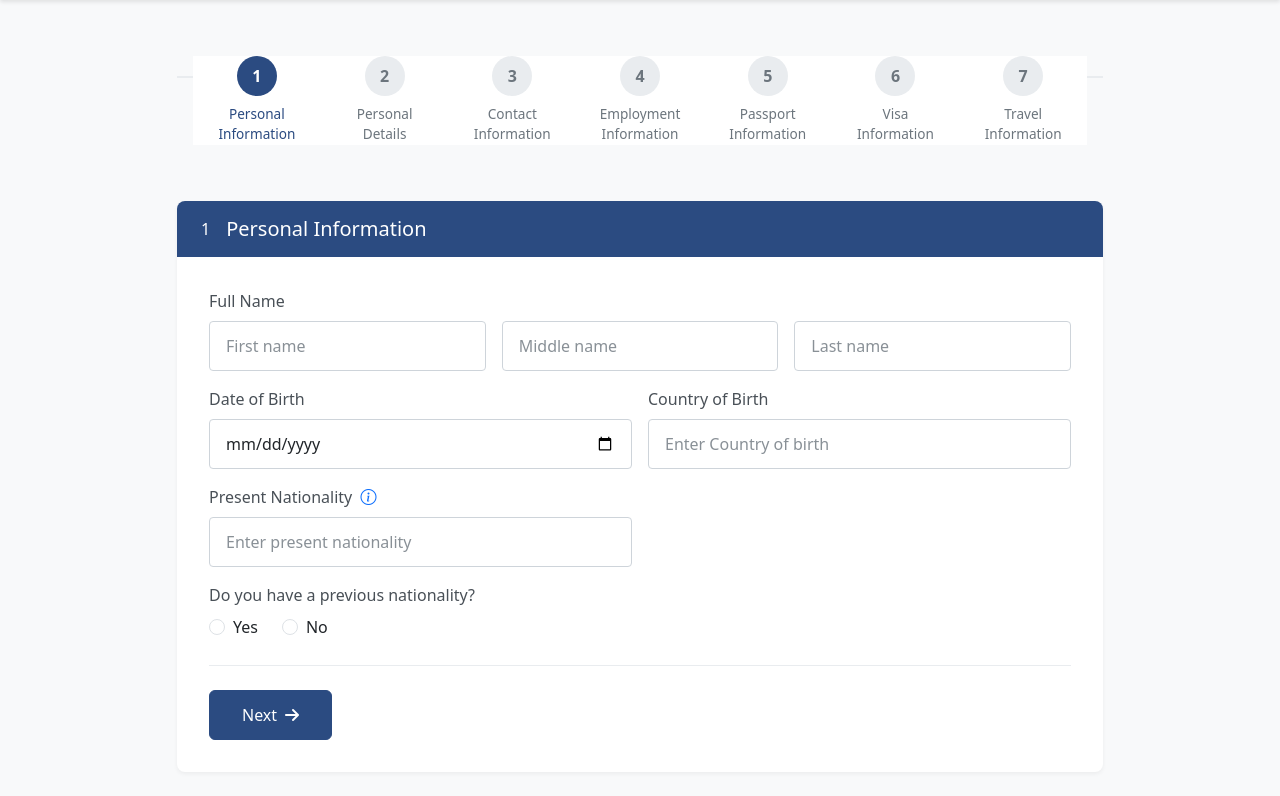
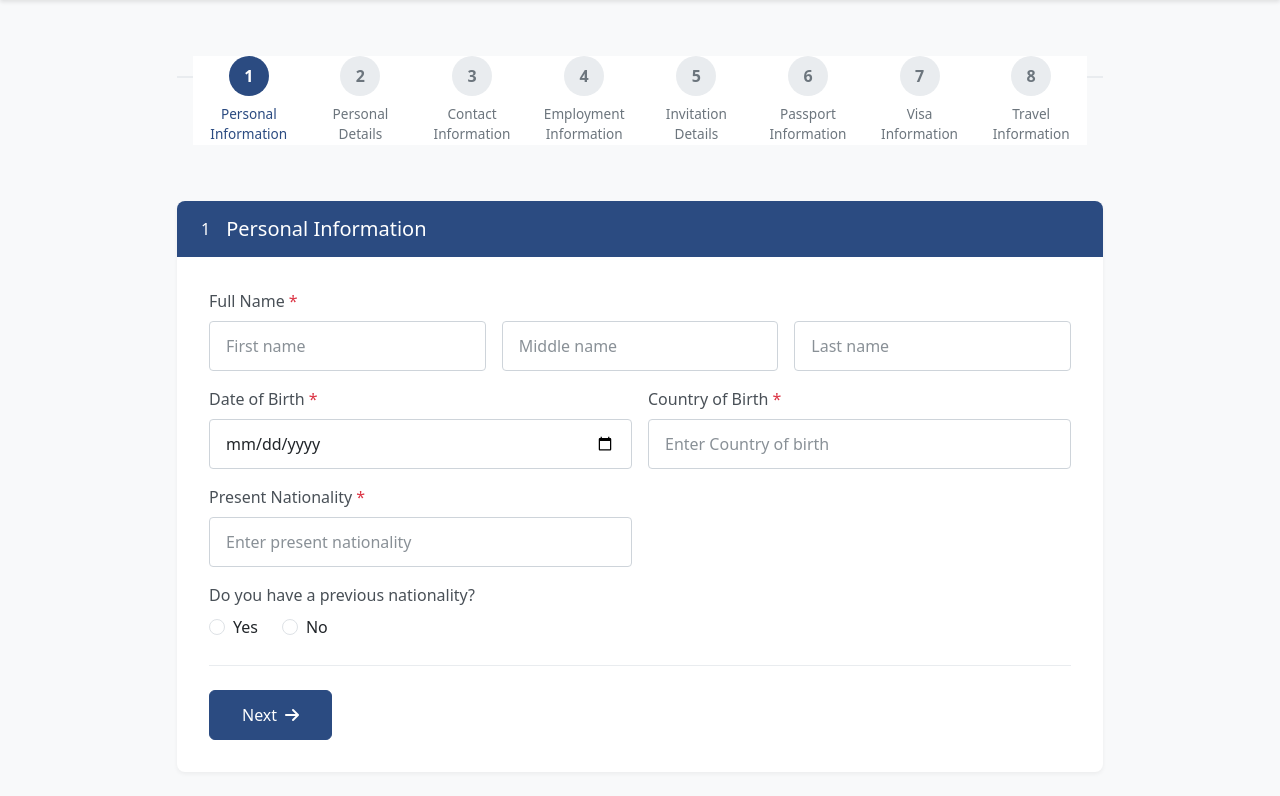
Before and after one commit to JulianT226/APVI-PDFQuestionnaire, a Flask app: page / in a window 1280 px wide. Shown: the part 90-886 px from the top of the page. Run offline with Flask 3, Linux system fonts and the light colour scheme.

Commit message:
Agent query: Please verify if: 1) All required fields are marked with red asterisks 2) The asterisks are properly aligned with the labels

```diff
--- a/forms.py
+++ b/forms.py
@@ -17,8 +17,8 @@ class PDFForm(FlaskForm):
     # Passport Information
     pass_issue_place = StringField('Passport Issue Place', validators=[DataRequired(), Length(max=100)])
     pass_num = StringField('Passport Number', validators=[DataRequired(), Length(max=20)])
-    pass_exp = DateField('Passport Expiry Date', validators=[DataRequired()])
-    pass_iss = DateField('Passport Issue Date', validators=[DataRequired()])
+    pass_exp = DateField('Expiry Date', validators=[DataRequired()])
+    pass_iss = DateField('Issue Date', validators=[DataRequired()])
 
     # Personal Details
     sex = RadioField('Sex', choices=[('MALE', 'Male'), ('FEMALE', 'Female')], validators=[DataRequired()])
@@ -39,7 +39,7 @@ class PDFForm(FlaskForm):
     email = StringField('Email', validators=[DataRequired(), Email()])
 
     # Business Information
-    bus_address_street = StringField('Employer Street Address', validators=[Optional(), Length(max=200)])
+    bus_address_street = StringField('Street', validators=[Optional(), Length(max=200)])
     bus_address_city = StringField('City', validators=[Optional(), Length(max=100)])
     bus_address_state = StringField('State/Province', validators=[Optional(), Length(max=100)])
     bus_phone_num = StringField('Employer Phone Number', validators=[Optional(), Length(min=10, max=15)])
@@ -70,9 +70,9 @@ class PDFForm(FlaskForm):
     inviting_address = TextAreaField('Inviting Person/Organization Address', validators=[DataRequired(), Length(max=500)])
 
     # Travel Information
-    arrival_date = DateField('Arrival Date', validators=[DataRequired()])
-    airline = StringField('Airline', validators=[DataRequired(), Length(max=100)])
-    flight_num = StringField('Flight Number', validators=[DataRequired(), Length(max=20)])
-    departing_city = StringField('Departing City', validators=[DataRequired(), Length(max=100)])
-    arriving_city = StringField('Arriving City', validators=[DataRequired(), Length(max=100)])
-    stay_duration = StringField('Duration of Stay', validators=[DataRequired(), Length(max=50)])
+    arrival_date = DateField('Arrival Date', validators=[Optional()])
+    airline = StringField('Airline', validators=[Optional(), Length(max=100)])
+    flight_num = StringField('Flight Number', validators=[Optional(), Length(max=20)])
+    departing_city = StringField('Departing City', validators=[Optional(), Length(max=100)])
+    arriving_city = StringField('Arriving City', validators=[Optional(), Length(max=100)])
+    stay_duration = StringField('Duration of Stay', validators=[Optional(), Length(max=50)])
--- a/static/css/custom.css
+++ b/static/css/custom.css
@@ -5,6 +5,12 @@
 
 body {
     background-color: #f8f9fa;
+}
+
+.required::after {
+    content: '*';
+    color: #dc3545;
+    margin-left: 4px;
 }
 
 .apvi-navbar {
--- a/templates/form.html
+++ b/templates/form.html
@@ -14,7 +14,7 @@
                 </div>
                 <div class="section-content">
                     <div class="mb-3">
-                        <label class="form-label">Full Name</label>
+                        <label class="form-label required">Full Name</label>
                         <div class="row g-3">
                             <div class="col-md-4">
                                 {{ form.first_name(class="form-control", placeholder="First name") }}
@@ -45,7 +45,7 @@
 
                     <div class="row g-3 mb-3">
                         <div class="col-md-6">
-                            {{ form.dob.label(class="form-label") }}
+                            {{ form.dob.label(class="form-label required") }}
                             {{ form.dob(class="form-control", type="date") }}
                             {% if form.dob.errors %}
                                 {% for error in form.dob.errors %}
@@ -54,7 +54,7 @@
                             {% endif %}
                         </div>
                         <div class="col-md-6">
-                            {{ form.birth_place.label(class="form-label") }}
+                            {{ form.birth_place.label(class="form-label required") }}
                             {{ form.birth_place(class="form-control", placeholder="Enter Country of birth") }}
                             {% if form.birth_place.errors %}
                                 {% for error in form.birth_place.errors %}
@@ -64,19 +64,10 @@
                         </div>
                     </div>
 
-                    <!-- Previous Nationality Question -->
+                    <!-- Nationality Information -->
                     <div class="row g-3 mb-3">
                         <div class="col-md-6">
-                            <label class="form-label">
-                                Present Nationality
-                                <span
-                                    class="text-primary ms-1"
-                                    data-bs-toggle="tooltip"
-                                    data-bs-placement="right"
-                                    title="Enter your current nationality.">
-                                    <i class="bi bi-info-circle"></i>
-                                </span>
-                            </label>
+                            {{ form.present_nationality.label(class="form-label required") }}
                             {{ form.present_nationality(class="form-control", placeholder="Enter present nationality") }}
                             {% if form.present_nationality.errors %}
                                 {% for error in form.present_nationality.errors %}
@@ -86,6 +77,7 @@
                         </div>
                     </div>
 
+                    <!-- Previous Nationality Question -->
                     <div class="row g-3 mb-3">
                         <div class="col-md-6">
                             <label class="form-label">Do you have a previous nationality?</label>
@@ -102,7 +94,7 @@
                         </div>
                     </div>
 
-                    <!-- Previous Nationality Field (hidden by default) -->
+                    <!-- Previous Nationality Field -->
                     <div class="row g-3 mb-3" id="prevNationalityField" style="display: none;">
                         <div class="col-md-6">
                             {{ form.prev_nationality.label(class="form-label") }}
@@ -117,15 +109,6 @@
                 </div>
             </div>
 
-            <script>
-                function togglePrevNationality(show) {
-                    const prevNationalityField = document.getElementById('prevNationalityField');
-                    prevNationalityField.style.display = show ? 'block' : 'none';
-                }
-            </script>
-
-
-
             <!-- Personal Details Section -->
             <div class="form-section mb-4">
                 <div class="section-header">
@@ -135,7 +118,7 @@
                 <div class="section-content">
                     <div class="row g-4 mb-4">
                         <div class="col-md-4">
-                            {{ form.sex.label(class="form-label") }}
+                            {{ form.sex.label(class="form-label required") }}
                             <div class="d-flex gap-4">
                                 {% for subfield in form.sex %}
                                     <div class="form-check">
@@ -146,7 +129,7 @@
                             </div>
                         </div>
                         <div class="col-md-4">
-                            {{ form.marital_status.label(class="form-label") }}
+                            {{ form.marital_status.label(class="form-label required") }}
                             <div class="d-flex gap-4">
                                 {% for subfield in form.marital_status %}
                                     <div class="form-check">
@@ -157,7 +140,7 @@
                             </div>
                         </div>
                         <div class="col-md-4">
-                            {{ form.religion.label(class="form-label") }}
+                            {{ form.religion.label(class="form-label required") }}
                             <div class="d-flex gap-4">
                                 {% for subfield in form.religion %}
                                     <div class="form-check">
@@ -170,13 +153,10 @@
                     </div>
                     <div class="row g-3">
                         <div class="col-md-6">
-                            <label class="form-label">
+                            <label class="form-label required">
                                 Job Title
-                                <span
-                                    class="text-primary ms-1"
-                                    data-bs-toggle="tooltip"
-                                    data-bs-placement="right"
-                                    title="Ensure this matches the job title on your letter of invitation.">
+                                <span class="text-primary ms-1" data-bs-toggle="tooltip" data-bs-placement="right"
+                                    title='Ensure this matches the job title on your letter of invitation. If the applicant is a child, enter "Student"'>
                                     <i class="bi bi-info-circle"></i>
                                 </span>
                             </label>
@@ -188,12 +168,9 @@
                             {% endif %}
                         </div>
                         <div class="col-md-6">
-                            <label class="form-label">
+                            <label class="form-label required">
                                 Highest Degree Earned
-                                <span
-                                    class="text-primary ms-1"
-                                    data-bs-toggle="tooltip"
-                                    data-bs-placement="right"
+                                <span class="text-primary ms-1" data-bs-toggle="tooltip" data-bs-placement="right"
                                     title='If you do not have a degree, enter the number of years you have been working, e.g. "20 years"'>
                                     <i class="bi bi-info-circle"></i>
                                 </span>
@@ -209,16 +186,15 @@
                 </div>
             </div>
 
-
             <!-- Contact Information Section -->
             <div class="form-section mb-4">
                 <div class="section-header">
-                    <div class="step-number">4</div>
+                    <div class="step-number">3</div>
                     <h3>Contact Information</h3>
                 </div>
                 <div class="section-content">
                     <div class="mb-3">
-                        {{ form.email.label(class="form-label") }}
+                        {{ form.email.label(class="form-label required") }}
                         {{ form.email(class="form-control", placeholder="Enter email address") }}
                         {% if form.email.errors %}
                             {% for error in form.email.errors %}
@@ -228,7 +204,7 @@
                     </div>
 
                     <div class="mb-3">
-                        {{ form.phone_num.label(class="form-label") }}
+                        {{ form.phone_num.label(class="form-label required") }}
                         {{ form.phone_num(class="form-control", placeholder="Enter phone number") }}
                         {% if form.phone_num.errors %}
                             {% for error in form.phone_num.errors %}
@@ -242,7 +218,7 @@
                     <div class="mb-4">
                         <label class="form-label"><strong>Home Address</strong></label>
                         <div class="mb-3">
-                            {{ form.address_street.label(class="form-label") }}
+                            {{ form.address_street.label(class="form-label required") }}
                             {{ form.address_street(class="form-control", placeholder="Enter street address") }}
                             {% if form.address_street.errors %}
                                 {% for error in form.address_street.errors %}
@@ -252,7 +228,7 @@
                         </div>
                         <div class="row g-3">
                             <div class="col-md-6">
-                                {{ form.address_city.label(class="form-label") }}
+                                {{ form.address_city.label(class="form-label required") }}
                                 {{ form.address_city(class="form-control", placeholder="Enter city") }}
                                 {% if form.address_city.errors %}
                                     {% for error in form.address_city.errors %}
@@ -261,7 +237,7 @@
                                 {% endif %}
                             </div>
                             <div class="col-md-6">
-                                {{ form.address_state.label(class="form-label") }}
+                                {{ form.address_state.label(class="form-label required") }}
                                 {{ form.address_state(class="form-control", placeholder="Enter state") }}
                                 {% if form.address_state.errors %}
                                     {% for error in form.address_state.errors %}
@@ -272,28 +248,30 @@
                         </div>
                     </div>
                 </div>
+            </div>
 
             <!-- Employment Information Section -->
             <div class="form-section mb-4">
                 <div class="section-header">
-                    <div class="step-number">5</div>
+                    <div class="step-number">4</div>
                     <h3>Employment Information</h3>
                 </div>
                 <div class="section-content">
                     <div class="mb-3">
+                        <label class="form-label"><strong>Employer Address</strong></label>
+                        <div class="mb-3">
                             {{ form.bus_address_street.label(class="form-label") }}
-                        {{ form.bus_address_street(class="form-control", placeholder="Enter your employer\'s street address") }}
+                            {{ form.bus_address_street(class="form-control", placeholder="Enter your employer's street address") }}
                             {% if form.bus_address_street.errors %}
                                 {% for error in form.bus_address_street.errors %}
                                     <div class="invalid-feedback d-block">{{ error }}</div>
                                 {% endfor %}
                             {% endif %}
                         </div>
-
-                    <div class="row g-3 mb-3">
+                        <div class="row g-3">
                             <div class="col-md-6">
                                 {{ form.bus_address_city.label(class="form-label") }}
-                            {{ form.bus_address_city(class="form-control", placeholder="Enter address city") }}
+                                {{ form.bus_address_city(class="form-control", placeholder="Enter city") }}
                                 {% if form.bus_address_city.errors %}
                                     {% for error in form.bus_address_city.errors %}
                                         <div class="invalid-feedback d-block">{{ error }}</div>
@@ -302,7 +280,7 @@
                             </div>
                             <div class="col-md-6">
                                 {{ form.bus_address_state.label(class="form-label") }}
-                            {{ form.bus_address_state(class="form-control", placeholder="Enter address state/province") }}
+                                {{ form.bus_address_state(class="form-control", placeholder="Enter state") }}
                                 {% if form.bus_address_state.errors %}
                                     {% for error in form.bus_address_state.errors %}
                                         <div class="invalid-feedback d-block">{{ error }}</div>
@@ -310,12 +288,31 @@
                                 {% endif %}
                             </div>
                         </div>
+                    </div>
+                </div>
+            </div>
 
+            <!-- Invitation Details Section -->
+            <div class="form-section mb-4">
+                <div class="section-header">
+                    <div class="step-number">5</div>
+                    <h3>Invitation Details</h3>
+                </div>
+                <div class="section-content">
                     <div class="mb-3">
-                        {{ form.bus_phone_num.label(class="form-label") }}
-                        {{ form.bus_phone_num(class="form-control", placeholder="Enter your employer\'s phone number") }}
-                        {% if form.bus_phone_num.errors %}
-                            {% for error in form.bus_phone_num.errors %}
+                        {{ form.inviting_name.label(class="form-label required") }}
+                        {{ form.inviting_name(class="form-control", placeholder="Enter inviting person or organization name") }}
+                        {% if form.inviting_name.errors %}
+                            {% for error in form.inviting_name.errors %}
+                                <div class="invalid-feedback d-block">{{ error }}</div>
+                            {% endfor %}
+                        {% endif %}
+                    </div>
+                    <div class="mb-3">
+                        {{ form.inviting_address.label(class="form-label required") }}
+                        {{ form.inviting_address(class="form-control", placeholder="Enter complete address") }}
+                        {% if form.inviting_address.errors %}
+                            {% for error in form.inviting_address.errors %}
                                 <div class="invalid-feedback d-block">{{ error }}</div>
                             {% endfor %}
                         {% endif %}
@@ -326,12 +323,12 @@
             <!-- Passport Information Section -->
             <div class="form-section mb-4">
                 <div class="section-header">
-                    <div class="step-number">2</div>
+                    <div class="step-number">5</div>
                     <h3>Passport Information</h3>
                 </div>
                 <div class="section-content">
                     <div class="mb-3">
-                        {{ form.pass_num.label(class="form-label") }}
+                        {{ form.pass_num.label(class="form-label required") }}
                         {{ form.pass_num(class="form-control", placeholder="Enter passport number") }}
                         {% if form.pass_num.errors %}
                             {% for error in form.pass_num.errors %}
@@ -341,8 +338,17 @@
                     </div>
 
                     <div class="mb-3">
-                        {{ form.pass_issue_place.label(class="form-label") }}
-                        {{ form.pass_issue_place(class="form-control", placeholder="Enter passport issue place") }}
+                        <label class="form-label">
+                            Country of Issue
+                            <span
+                                class="text-primary ms-1"
+                                data-bs-toggle="tooltip"
+                                data-bs-placement="right"
+                                title="Only enter the country of issue, do NOT enter the state/province.">
+                                <i class="bi bi-info-circle"></i>
+                            </span>
+                        </label>
+                        {{ form.pass_issue_place(class="form-control", placeholder="Enter passport issue country") }}
                         {% if form.pass_issue_place.errors %}
                             {% for error in form.pass_issue_place.errors %}
                                 <div class="invalid-feedback d-block">{{ error }}</div>
@@ -352,7 +358,7 @@
 
                     <div class="row g-3">
                         <div class="col-md-6">
-                            {{ form.pass_iss.label(class="form-label") }}
+                            {{ form.pass_iss.label(class="form-label required") }}
                             {{ form.pass_iss(class="form-control", type="date") }}
                             {% if form.pass_iss.errors %}
                                 {% for error in form.pass_iss.errors %}
@@ -361,7 +367,7 @@
                             {% endif %}
                         </div>
                         <div class="col-md-6">
-                            {{ form.pass_exp.label(class="form-label") }}
+                            {{ form.pass_exp.label(class="form-label required") }}
                             {{ form.pass_exp(class="form-control", type="date") }}
                             {% if form.pass_exp.errors %}
                                 {% for error in form.pass_exp.errors %}
@@ -381,7 +387,7 @@
                 </div>
                 <div class="section-content">
                     <div class="mb-3">
-                        {{ form.visa_type.label(class="form-label") }}
+                        {{ form.visa_type.label(class="form-label required") }}
                         {{ form.visa_type(class="form-select") }}
                         {% if form.visa_type.errors %}
                             {% for error in form.visa_type.errors %}
@@ -391,7 +397,7 @@
                     </div>
 
                     <div class="mb-3">
-                        {{ form.inviting_name.label(class="form-label") }}
+                        {{ form.inviting_name.label(class="form-label required") }}
                         {{ form.inviting_name(class="form-control", placeholder="Enter name of inviting person/organization") }}
                         {% if form.inviting_name.errors %}
                             {% for error in form.inviting_name.errors %}
@@ -401,7 +407,7 @@
                     </div>
 
                     <div class="mb-3">
-                        {{ form.inviting_address.label(class="form-label") }}
+                        {{ form.inviting_address.label(class="form-label required") }}
                         {{ form.inviting_address(class="form-control", rows="3", placeholder="Enter address of inviting person/organization") }}
                         {% if form.inviting_address.errors %}
                             {% for error in form.inviting_address.errors %}
@@ -420,7 +426,7 @@
                 </div>
                 <div class="section-content">
                     <div class="mb-3">
-                        {{ form.arrival_date.label(class="form-label") }}
+                        {{ form.arrival_date.label(class="form-label required") }}
                         {{ form.arrival_date(class="form-control", type="date") }}
                         {% if form.arrival_date.errors %}
                             {% for error in form.arrival_date.errors %}
@@ -431,7 +437,7 @@
 
                     <div class="row g-3 mb-3">
                         <div class="col-md-6">
-                            {{ form.airline.label(class="form-label") }}
+                            {{ form.airline.label(class="form-label required") }}
                             {{ form.airline(class="form-control", placeholder="Enter airline name") }}
                             {% if form.airline.errors %}
                                 {% for error in form.airline.errors %}
@@ -440,7 +446,7 @@
                             {% endif %}
                         </div>
                         <div class="col-md-6">
-                            {{ form.flight_num.label(class="form-label") }}
+                            {{ form.flight_num.label(class="form-label required") }}
                             {{ form.flight_num(class="form-control", placeholder="Enter flight number") }}
                             {% if form.flight_num.errors %}
                                 {% for error in form.flight_num.errors %}
@@ -452,7 +458,7 @@
 
                     <div class="row g-3 mb-3">
                         <div class="col-md-6">
-                            {{ form.departing_city.label(class="form-label") }}
+                            {{ form.departing_city.label(class="form-label required") }}
                             {{ form.departing_city(class="form-control", placeholder="Enter departing city") }}
                             {% if form.departing_city.errors %}
                                 {% for error in form.departing_city.errors %}
@@ -461,7 +467,7 @@
                             {% endif %}
                         </div>
                         <div class="col-md-6">
-                            {{ form.arriving_city.label(class="form-label") }}
+                            {{ form.arriving_city.label(class="form-label required") }}
                             {{ form.arriving_city(class="form-control", placeholder="Enter arriving city") }}
                             {% if form.arriving_city.errors %}
                                 {% for error in form.arriving_city.errors %}
@@ -472,7 +478,7 @@
                     </div>
 
                     <div class="mb-3">
-                        {{ form.stay_duration.label(class="form-label") }}
+                        {{ form.stay_duration.label(class="form-label required") }}
                         {{ form.stay_duration(class="form-control", placeholder="Enter duration of stay") }}
                         {% if form.stay_duration.errors %}
                             {% for error in form.stay_duration.errors %}
```
Lines whose indentation alone changed are shown as unchanged.
